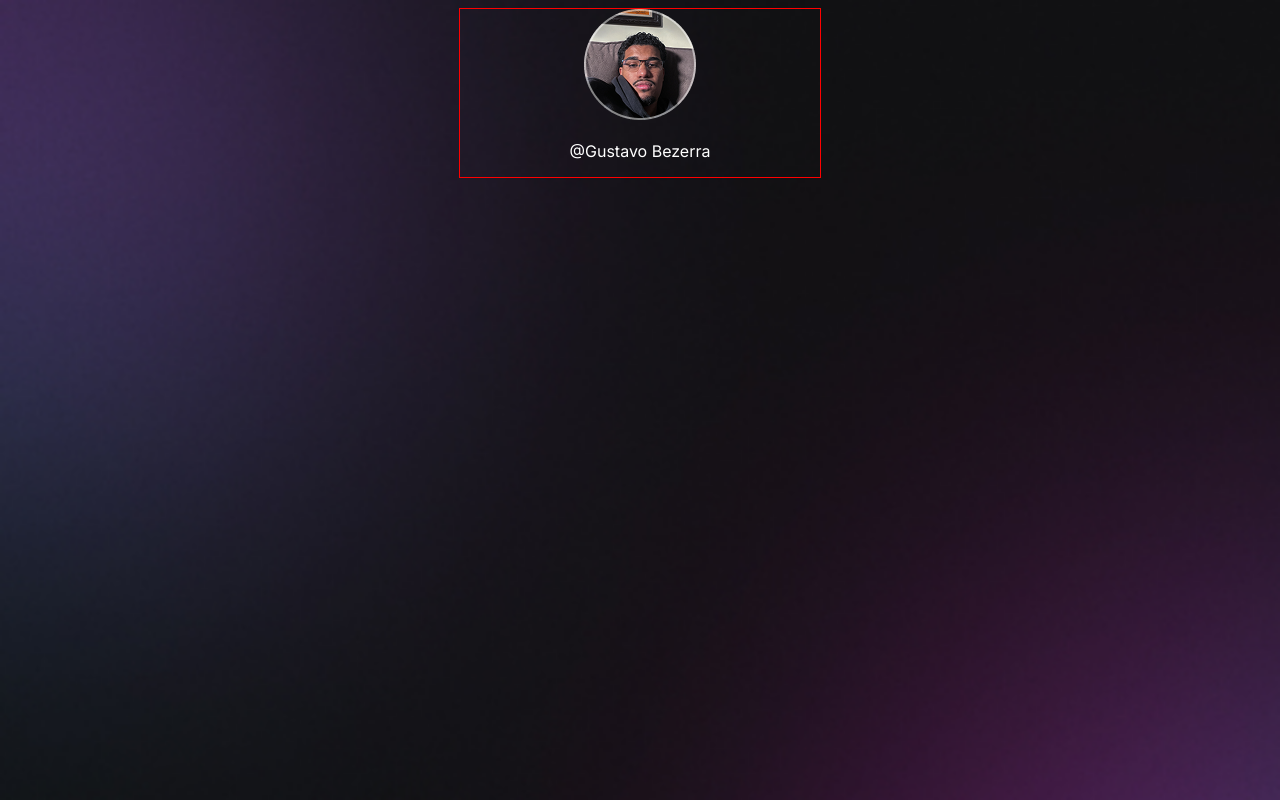
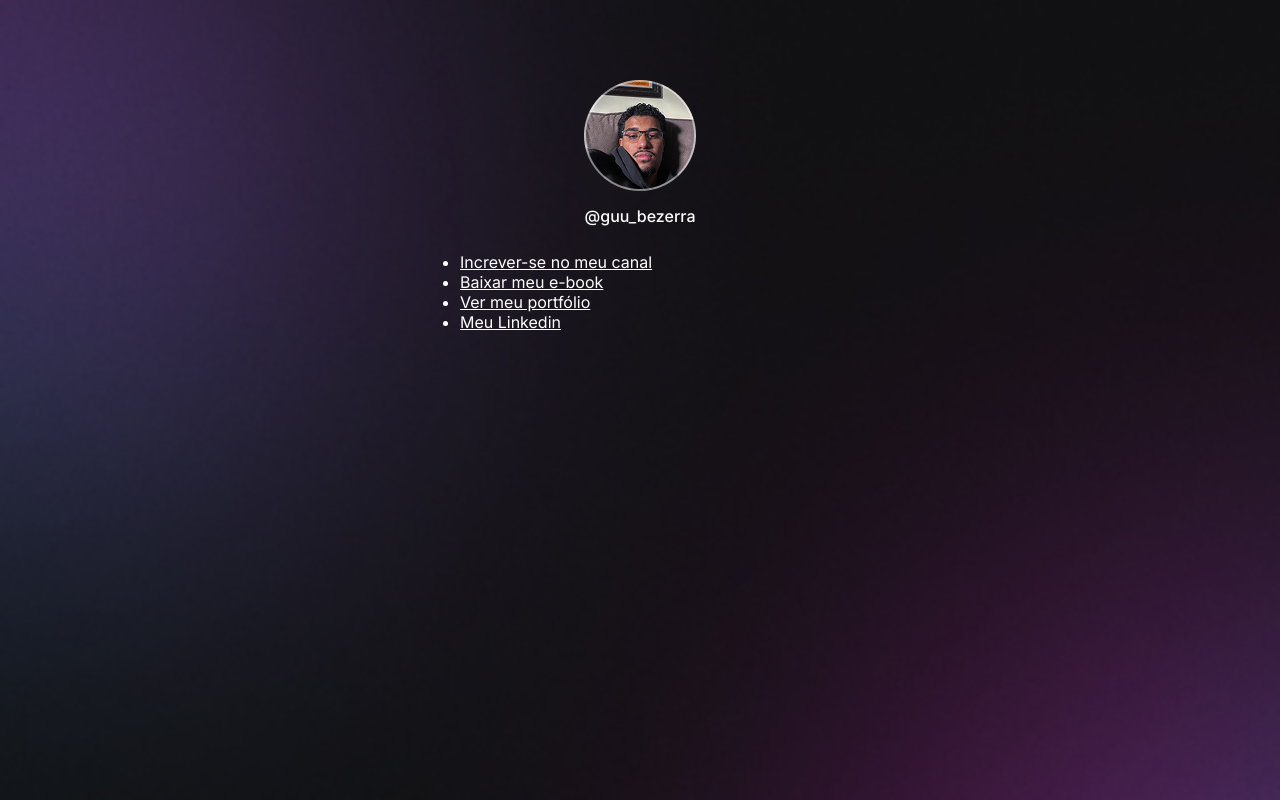
Before and after one commit to Ogustavobezerra/Devlinks, a plain HTML site: page index.html in a window 1280 px wide. Drawn offline with Linux system fonts and the light colour scheme.

Commit message:
Reset CSS para remover estilos padrão do navegador e Links externos abrem em nova guia (canal, ebook, portfólio, LinkedIn).

```diff
--- a/index.html
+++ b/index.html
@@ -23,8 +23,25 @@
     <div id="container">
       <div id="profile">
         <img src="./assets/Avatar.png" alt="foto de perfil" />
-        <p>@Gustavo Bezerra</p>
+        <p>@guu_bezerra</p>
       </div>
+      <ul>
+        <li>
+          <a href="#">Increver-se no meu canal</a>
+        </li>
+
+        <li>
+          <a href="#">Baixar meu e-book</a>
+        </li>
+
+        <li>
+          <a href="https://github.com/Ogustavobezerra" target="_blank">Ver meu portfólio</a>
+        </li>
+
+        <li>
+          <a href="https://www.linkedin.com/in/gustavo-bezerra-b84522247/" target="_blank">Meu Linkedin</a>
+        </li>
+      </ul>
     </div>
   </body>
 </html>
--- a/style.css
+++ b/style.css
@@ -1,3 +1,9 @@
+* {
+  margin: 0;
+  padding: 0;
+  box-sizing: border-box;
+}
+
 body {
   background: url(./assets/bg-mobile.jpg) no-repeat top center/cover;
 }
@@ -8,14 +14,21 @@ body * {
 
 #container {
   width: 360px;
-  border: 1px solid red;
-  margin: auto;
+  margin: 56px auto 0px;
+
 }
 
 #profile {
   text-align: center;
+  padding: 24px;
 }
 
 #profile img {
   width: 112px;
 }
+
+#profile p {
+  font-weight: 500;
+  line-height: 24px;
+  margin-top: 8px;
+}
```
